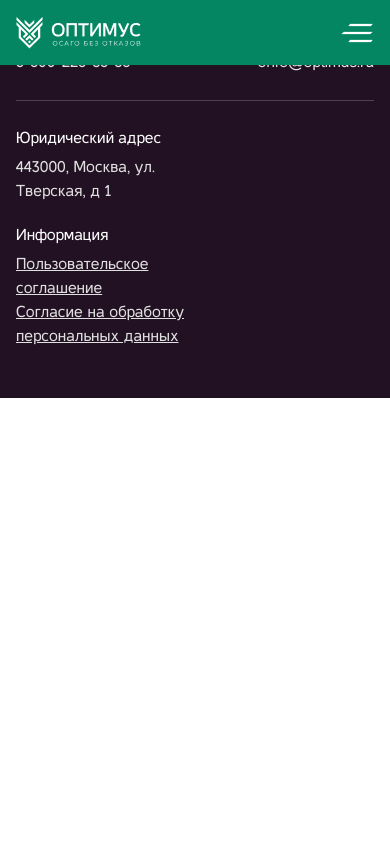
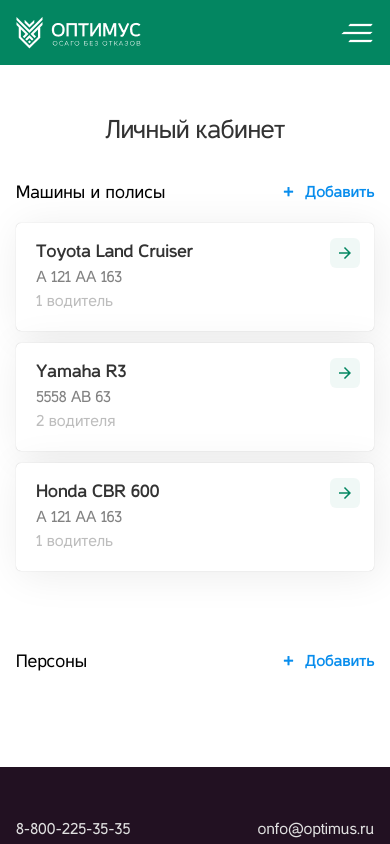
Before and after one commit to Acolapsys/Alpha-osago, a Nuxt app: page /profile in a window 390 px wide. Shown: the top 844 px of the page. Built offline with nearby package versions, Linux system fonts and the light colour scheme.

Commit message:
added profile index page; added InsuredVehicle component

```diff
--- a/assets/css/_base.scss
+++ b/assets/css/_base.scss
@@ -68,6 +68,12 @@
     line-height: 16px;
     letter-spacing: 1.5px;
     text-transform: uppercase;
+}
+.color-yellow {
+    color: #F2994A;
+}
+.color-red {
+    color: #EB5757;
 }
 
 .shadows-on-card {
--- /dev/null
+++ b/components/Profile/InsuredVehicle.vue
@@ -0,0 +1,147 @@
+<template>
+  <div class="insuredVehicle">
+    <div class="insuredVehicle__link">
+      <img src="~/assets/images/icons/arrow-right-green-big.svg" alt="arrow">
+    </div>
+    <div class="insuredVehicle__vehicle">
+      {{ vehicleData.vehicle }}
+    </div>
+    <div class="insuredVehicle__number">
+      {{ vehicleData.number }}
+    </div>
+    <div class="insuredVehicle__drivers">
+      {{ vehicleData.drivers }}
+    </div>
+    <div class="insuredVehicle__details">
+      <div class="insuredVehicle__detailsInner">
+        <div class="insuredVehicle__detailsBlock">
+          <div class="insuredVehicle__detailsTitle">
+            Страховка
+          </div>
+          <div class="insuredVehicle__detailsText" v-html="vehicleData.insurance" />
+        </div>
+        <div class="insuredVehicle__detailsBlock">
+          <div class="insuredVehicle__detailsTitle">
+            Технический осмотр
+          </div>
+          <div class="insuredVehicle__detailsText" v-html="vehicleData.inspection" />
+        </div>
+      </div>
+    </div>
+  </div>
+</template>
+
+<script>
+export default {
+  name: 'InsuredVehicle',
+  props: {
+    vehicleData: {
+      type: Object,
+      required: true
+    }
+  }
+}
+</script>
+
+<style lang="scss" scoped>
+.insuredVehicle {
+    position: relative;
+    padding: 28px 53px 31px 43px;
+    background: #FFFFFF;
+    border-radius: 5px;
+    box-shadow: 0px 0px 1px rgba(0, 0, 0, 0.25), 4px 4px 40px rgba(0, 0, 0, 0.08);
+    &__link {
+        position: absolute;
+        top: 26px;
+        right: 14px;
+        display: flex;
+        justify-content: center;
+        align-items: center;
+        width: 34px;
+        height: 34px;
+        background-color: rgba(3, 134, 97, 0.06);
+        border-radius: 6px;
+        cursor: pointer;
+    }
+    &__vehicle {
+        margin-bottom: 8px;
+        font-size: 20px;
+        font-weight: bold;
+        letter-spacing: -0.02em;
+        color: #333333;
+    }
+    &__number {
+        margin-bottom: 6px;
+        font-size: 18px;
+        letter-spacing: -0.02em;
+        color: #828282;
+    }
+    &__drivers {
+        letter-spacing: -0.01em;
+        color: #BDBDBD;
+    }
+    &__details {
+        margin-top: 10px;
+        padding-top: 16px;
+        border-top: 1px solid #F2F2F2;
+    }
+    &__detailsInner {
+        display: flex;
+        justify-content: space-between;
+        align-items: flex-start;
+    }
+    &__detailsBlock {
+        max-width: 50%;
+        &:first-child {
+            margin-right: 30px;
+        }
+    }
+    &__detailsTitle {
+        margin-bottom: 5px;
+        text-transform: uppercase;
+        font-size: 12px;
+        letter-spacing: 1px;
+        color: #BDBDBD;
+    }
+    &__detailsText {
+        line-height: 23px;
+        letter-spacing: -0.01em;
+        color: #333333;
+    }
+}
+@media (max-width: 1023px) {
+    .insuredVehicle {
+        &__detailsInner {
+          flex-direction: column;
+        }
+        &__detailsBlock {
+          max-width: 100%;
+          &:first-child {
+            margin-right: 0;
+            margin-bottom: 16px;
+          }
+        }
+    }
+}
+@media (max-width: 1023px) {
+    .insuredVehicle {
+        padding: 15px 20px 18px;
+        &__link {
+            top: 15px;
+            width: 30px;
+            height: 30px;
+        }
+        &__vehicle {
+            margin-bottom: 0;
+            font-size: 18px;
+        }
+        &__number {
+            margin-bottom: 0;
+            font-size: 16px;
+        }
+        &__details {
+            display: none;
+        }
+    }
+}
+</style>
--- /dev/null
+++ b/pages/profile/index.vue
@@ -0,0 +1,157 @@
+<template>
+  <div class="profile">
+    <div class="profile__wrapper wrapper">
+      <h1 class="profile__title">
+        Личный кабинет
+      </h1>
+      <section class="profile__section">
+        <div class="profile__sectionHead">
+          <h2 class="profile__sectionTitle">
+            Машины и полисы
+          </h2>
+          <div class="profile__sectionAdd">
+            <span>+</span> Добавить
+          </div>
+        </div>
+        <div class="profile__sectionBody">
+          <InsuredVehicle
+            v-for="item in vehicles"
+            :key="item.id"
+            :vehicleData="item"
+          />
+        </div>
+      </section>
+      <section class="profile__section">
+        <div class="profile__sectionHead">
+          <h2 class="profile__sectionTitle">
+            Персоны
+          </h2>
+          <div class="profile__sectionAdd">
+            <span>+</span> Добавить
+          </div>
+        </div>
+        <div class="profile__sectionBody">
+
+        </div>
+      </section>
+    </div>
+  </div>
+</template>
+
+<script>
+import InsuredVehicle from '~/components/Profile/InsuredVehicle'
+export default {
+  components: {
+    InsuredVehicle
+  },
+  data () {
+    return {
+      vehicles: [
+        {
+          vehicle: 'Toyota Land Cruiser',
+          number: 'A 121 AA 163',
+          drivers: '1 водитель',
+          insurance: 'до 20 декабря 2020 (ещё 3 месяца)',
+          inspection: 'Нужен ТО для следующей страовки'
+        },
+        {
+          vehicle: 'Yamaha R3',
+          number: '5558 АВ 63',
+          drivers: '2 водителя',
+          insurance: 'до 20 сентября 2020 <span class="color-yellow">(осталось 5 дней)</span>',
+          inspection: 'ТО до 12 ноября 2021'
+        },
+        {
+          vehicle: 'Honda CBR 600',
+          number: 'А 121 АА  163',
+          drivers: '1 водитель',
+          insurance: '<span class="color-red">Истекла</span>',
+          inspection: 'ТО до 1 сентября 2021'
+        }
+      ]
+    }
+  }
+}
+</script>
+
+<style lang="scss" scope>
+.profile {
+    &__wrapper {
+        padding-top: 50px;
+    }
+    &__title {
+      margin-bottom: 72px;
+      text-align: center;
+      letter-spacing: -0.02em;
+      color: #333333;
+    }
+    &__section {
+      margin-bottom: 75px;
+    }
+    &__sectionHead {
+        display: flex;
+        justify-content: space-between;
+        align-items: center;
+        margin-bottom: 40px;
+    }
+    &__sectionAdd {
+        display: flex;
+        align-items: center;
+        padding-left: 16px;
+        font-size: 18px;
+        font-weight: bold;
+        letter-spacing: -0.02em;
+        color: #088DED;
+        cursor: pointer;
+        span {
+            margin-right: 12px;
+            font-size: 26px;
+        }
+    }
+    &__sectionBody {
+        display: flex;
+        justify-content: space-between;
+        flex-wrap: wrap;
+        .insuredVehicle {
+            width: calc(50% - 12px);
+            margin-bottom: 24px;
+            &:last-child {
+              margin-bottom: 0;
+            }
+        }
+    }
+}
+@media (max-width: 767px) {
+    .profile {
+        &__wrapper {
+            padding-top: 110px;
+        }
+        &__title {
+            margin-bottom: 28px;
+            font-size: 26px;
+        }
+        &__Section {
+          margin-bottom: 35px;
+        }
+        &__sectionHead {
+            margin-bottom: 16px;
+        }
+        &__sectionTitle {
+            font-size: 18px;
+        }
+        &__sectionAdd {
+            font-size: 16px;
+            span {
+                margin-right: 12px;
+                font-size: 20px;
+            }
+        }
+        &__sectionBody {
+            .insuredVehicle {
+                width: 100%;
+                margin-bottom: 12px;
+            }
+        }
+    }
+}
+</style>
```
Also changed, not shown: assets/images/icons/arrow-right-green-big.svg (added).
